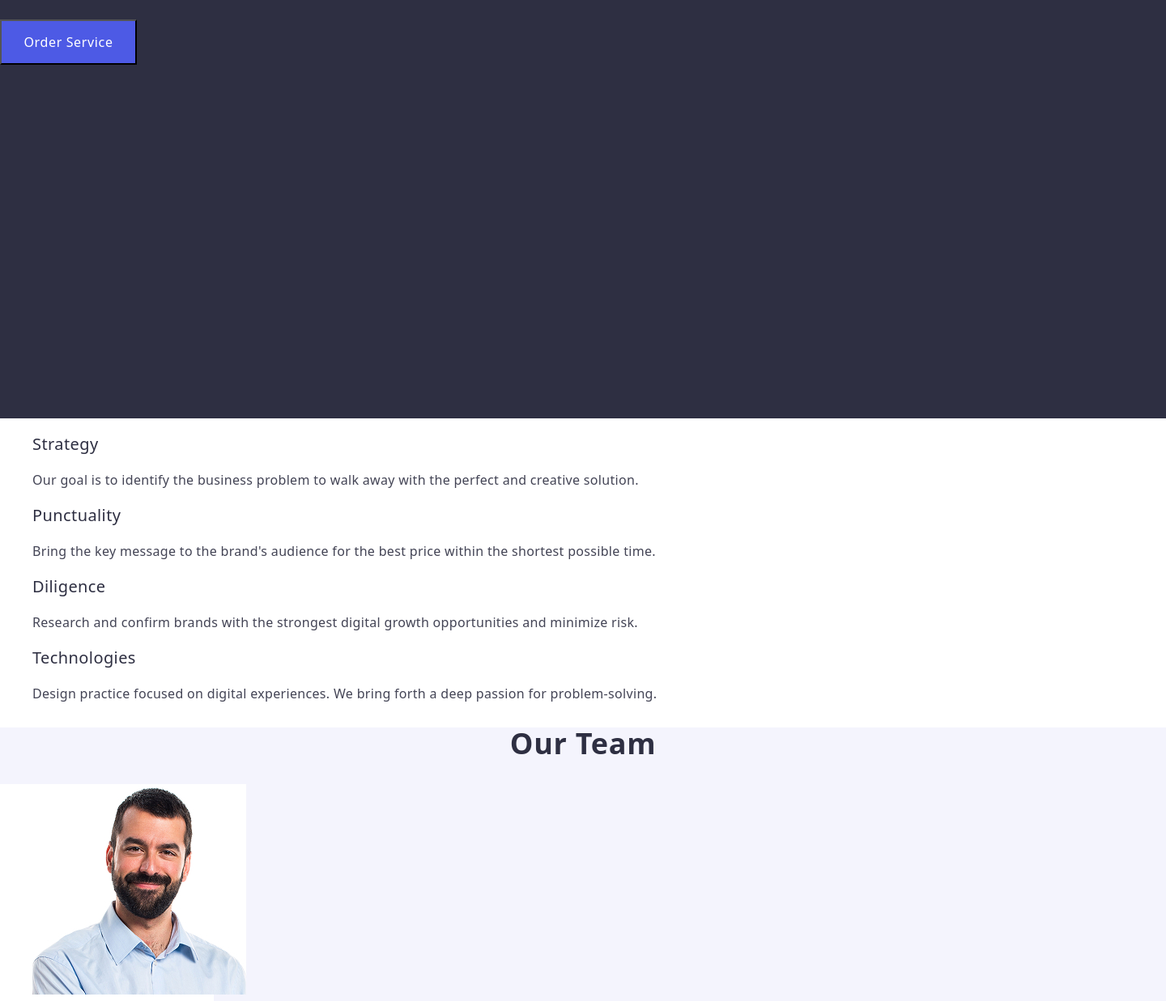
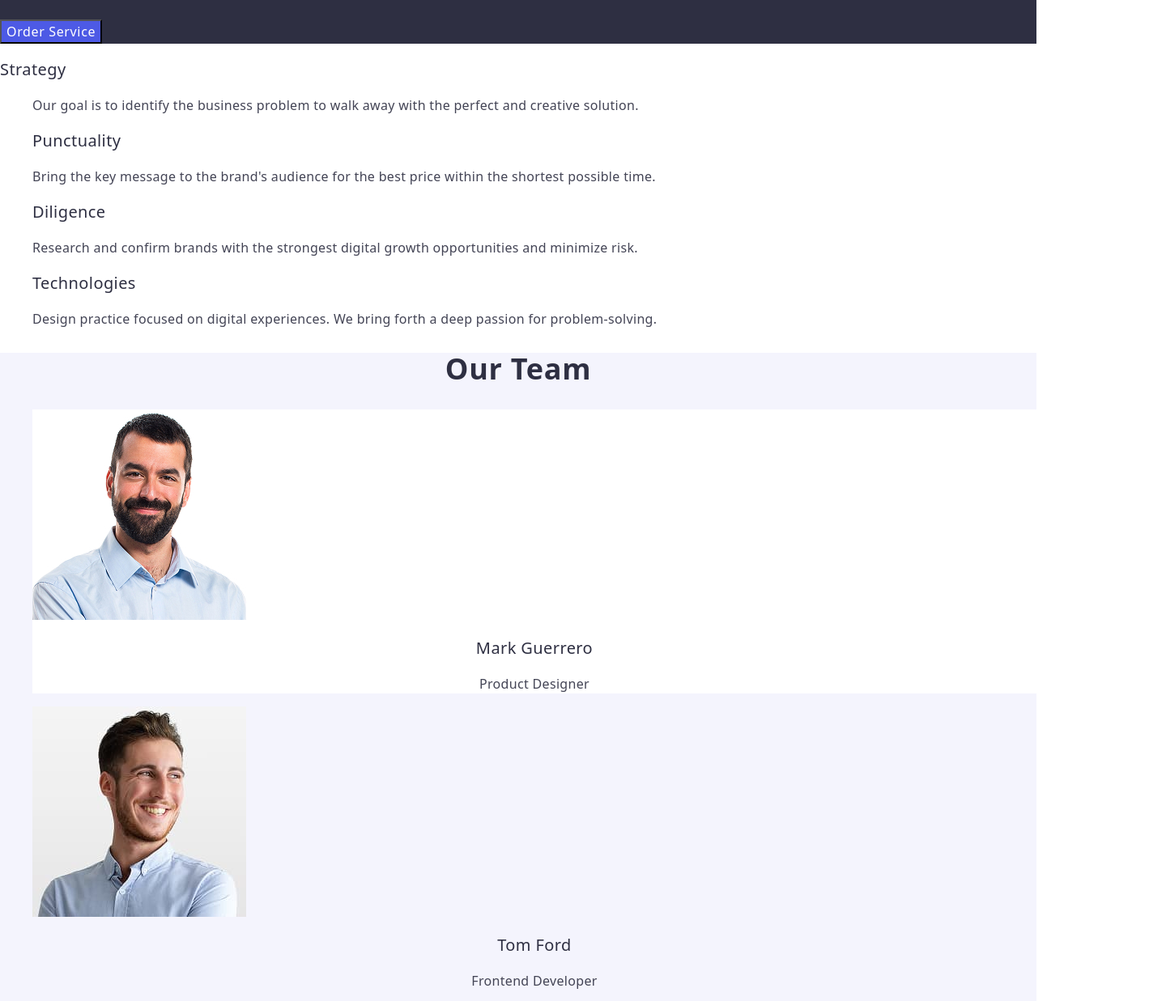
Before and after one commit to evelina2707/goit-markup-hw-02, a plain HTML site: page index.html in a window 1280 px wide. Shown: the part 305-1542 px from the top of the page at 81% size, 1440 px wide, since content can reach past the window. Drawn offline with nearby package versions, Linux system fonts and the light colour scheme.

Commit message:
edit css

```diff
--- a/css/style.css
+++ b/css/style.css
@@ -8,6 +8,8 @@ a {
 
 body {
   font-family: "Roboto", sans-serif;
+  color: #434455;
+  background-color: #FFFFFF;
 }
 
 
@@ -77,8 +79,6 @@ body {
 
 .main-section {
   background-color: #2e2f42;
-  width: 1440px;
-  height: 600px;
 }
 
 .main-title {
@@ -97,8 +97,6 @@ body {
   letter-spacing: 0.04em;
   color: #fff;
   background: #4d5ae5;
-  width: 169px;
-  height: 56px;
   cursor: pointer;
 }
 
@@ -130,8 +128,6 @@ body {
 
 .section-team {
   background: #f4f4fd;
-  width: 1440px;
-  height: 732px;
 }
 
 .section-title {
@@ -146,8 +142,6 @@ body {
 
 .menu-card {
   background-color: #fff;
-  width: 264px;
-  height: 380px;
 }
 
 
@@ -188,8 +182,6 @@ body {
 
 .footer {
   background: #2e2f42;
-  width: 1440px;
-  height: 312px;
 }
 
 .logo-footer {
@@ -202,6 +194,10 @@ body {
   text-transform: uppercase;
 }
 
+.color-logo {
+  color: #f4f4fd;
+}
+
 .text-footer {
   font-weight: 400;
   font-size: 16px;
--- a/index.html
+++ b/index.html
@@ -56,9 +56,9 @@
       </section>
 
       <section class="main-text">
+        <h3 class="menu-item">Strategy</h3>
         <ul>
           <li>
-            <h3 class="menu-item">Strategy</h3>
             <p class="menu-item-list">
               Our goal is to identify the business problem to walk away with the
               perfect and creative solution.
@@ -92,8 +92,8 @@
       <!-- #region team -->
       <section class="section-team">
         <h2 class="section-title">Our Team</h2>
-        <ul class="menu-card">
-          <li>
+        <ul>
+          <li class="menu-card">
             <img
               src="./images/img/people/1.jpg"
               alt="photo Mark Guerrero"
@@ -199,7 +199,7 @@
     <!-- #region footer -->
     <footer class="footer">
       <a href="./index.html" class="logo-footer"
-        >Web<span class="text-black">Studio</span></a
+        >Web<span class="color-logo">Studio</span></a
       >
       <p class="text-footer">
         Increase the flow of customers and sales for your business with digital
```
Also changed, not shown: 1 other file.
